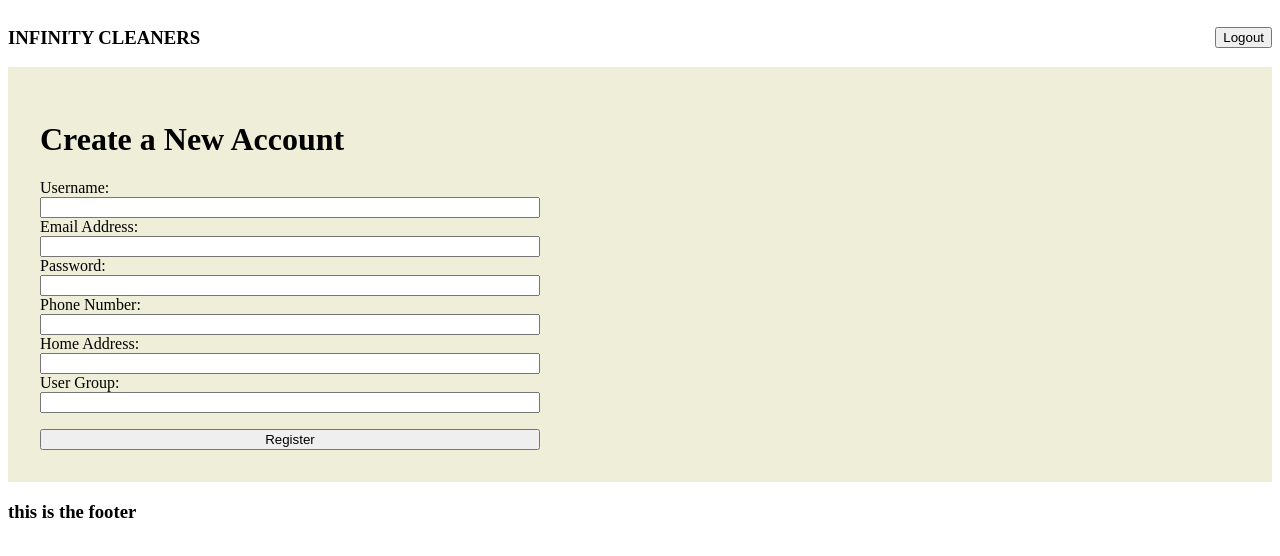
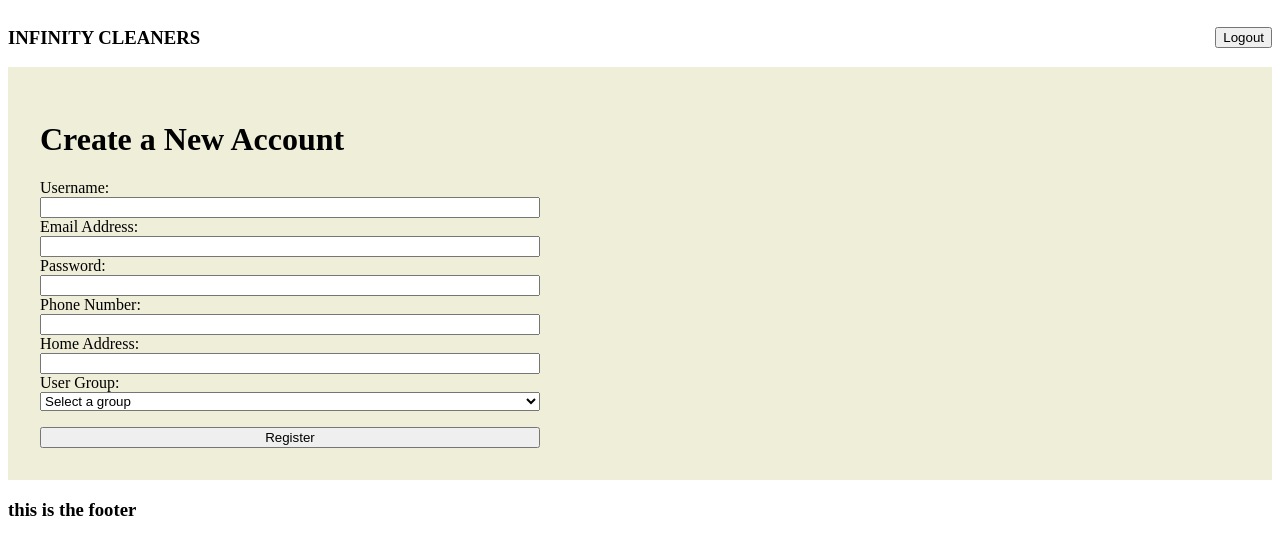
Before and after one commit to wooin0428/Project, a React (Vite) app in the folder frontend/: page /createAcc in a window 1280 px wide. Shown: the top 556 px of the page. Built offline with nearby package versions, Linux system fonts and the light colour scheme.

Commit message:
dropwdown for create acc

```diff
--- /dev/null
+++ b/frontend/src/helpers/createAccForm.jsx
@@ -0,0 +1,41 @@
+import { useState, useEffect } from "react";
+import { registerUser } from "./CreateAccHelper";
+import { getUserGroup } from "./getUserGroup";
+
+export const createAccForm = () => {
+  const [form, setForm] = useState({
+    username: "",
+    emailadd: "",
+    password: "",
+    phone_number: "",
+    homeadd: "",
+    usergroup: ""
+  });
+
+  const [userGroups, setUserGroups] = useState([]);
+
+  useEffect(() => {
+    const loadGroups = async () => {
+      const groups = await fetchUserGroups();
+      setUserGroups(groups);
+    };
+    loadGroups();
+  }, []);
+
+  const handleChange = (e) => {
+    setForm({ ...form, [e.target.name]: e.target.value });
+  };
+
+  const handleSubmit = async (e) => {
+    e.preventDefault();
+    const result = await registerUser(form);
+    alert(result.message);
+  };
+
+  return {
+    form,
+    userGroups,
+    handleChange,
+    handleSubmit
+  };
+};
--- a/frontend/src/pages/CreateAcc.jsx
+++ b/frontend/src/pages/CreateAcc.jsx
@@ -1,25 +1,9 @@
-import React, { useState } from "react";
-import { registerUser } from "../helpers/CreateAccHelper";
+// pages/CreateAcc.jsx
+import React from "react";
+import { createAccForm } from "../helpers/createAccForm";
 
 const CreateAcc = () => {
-  const [form, setForm] = useState({
-    username: "",
-    emailadd: "",
-    password: "",
-    phone_number: "",
-    homeadd: "",
-    usergroup: ""
-  });
-
-  const handleChange = (e) => {
-    setForm({ ...form, [e.target.name]: e.target.value });
-  };
-
-  const handleSubmit = async (e) => {
-    e.preventDefault();
-    const result = await registerUser(form);
-    alert(result.message);
-  };
+  const { form, userGroups, handleChange, handleSubmit } = createAccForm();
 
   return (
     <div id="b1" style={{ backgroundColor: "#efeed8", padding: "2rem" }}>
@@ -41,7 +25,14 @@ const CreateAcc = () => {
         <input name="homeadd" value={form.homeadd} onChange={handleChange} />
 
         <label>User Group:</label>
-        <input name="usergroup" value={form.usergroup} onChange={handleChange} />
+        <select name="usergroup" value={form.usergroup} onChange={handleChange} required>
+          <option value="">Select a group</option>
+          {userGroups.map((group) => (
+            <option key={group.usergroup_id} value={group.group_name}>
+              {group.group_name}
+            </option>
+          ))}
+        </select>
 
         <button type="submit" style={{ marginTop: "1rem" }}>Register</button>
       </form>
```
